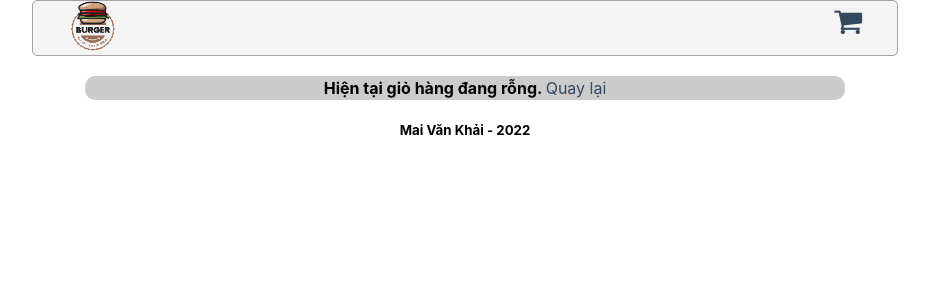
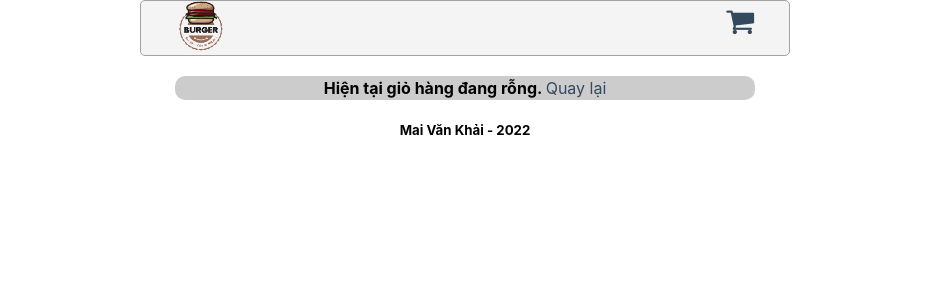
Before and after one commit to khaitk/test-react-js, a React (Create React App) app: page /cart in a window 1280 px wide. Shown: the top 300 px of the page, without its empty margins (175-1104 px from the left). Built offline with nearby package versions, Linux system fonts and the light colour scheme.

Commit message:
update css

```diff
--- a/src/App.css
+++ b/src/App.css
@@ -9,8 +9,8 @@ a {
 }
 
 .container{
-    width: 1080px;
-    margin: auto;
+    padding: 0px 35px;
+    margin: 0px 280px;
 }
 
 .content {
@@ -32,7 +32,6 @@ a {
     flex-direction: column;
     justify-content: center;
     padding: 0px 35px;
-    margin: 0px 125px;
 }
 
 .card{
@@ -92,7 +91,10 @@ ul {
     border: 1px solid #a2a2a2;
     background-color: #f4f4f4;
     border-radius: 5px;
-    margin: 0px 125px;
+}
+
+.text-center{
+    text-align: center;
 }
 
 @media (min-width: 769px) {
@@ -103,14 +105,6 @@ ul {
     .header {
         flex-direction: column;
     }
-    .header {
-        width: 80%;
-        margin: 0 auto;
-        max-width: 1150px;
-    }
-}
-.text-center{
-    text-align: center;
 }
 
 @media (min-width: 1025px) {
```
